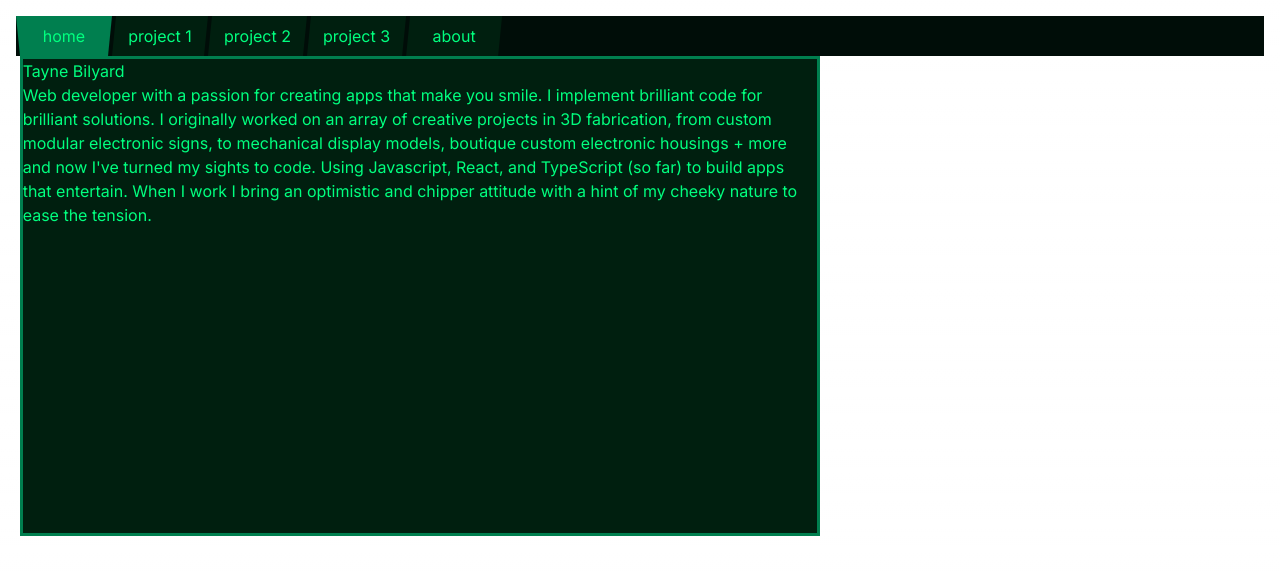
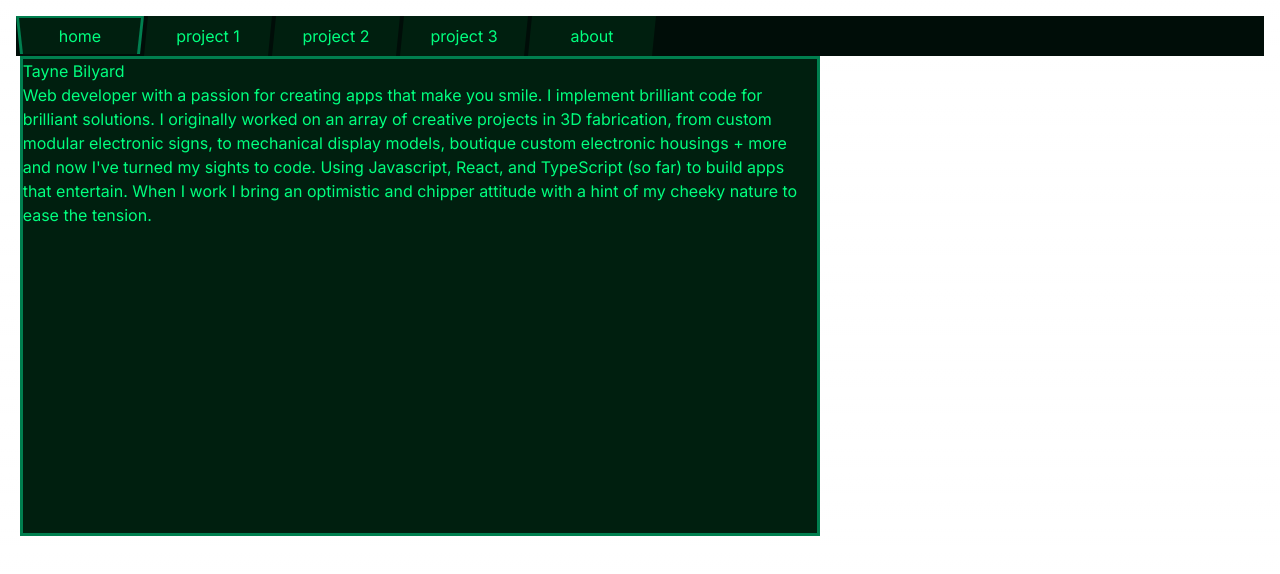
Before and after one commit to TayneB/portfol-marbware, a Next.js app: page / in a window 1280 px wide. Shown: the top 574 px of the page. Built offline with nearby package versions, Linux system fonts and the light colour scheme.

Commit message:
css evening

```diff
--- a/src/app/globals.css
+++ b/src/app/globals.css
@@ -38,7 +38,7 @@ body {
 
 .nav-bar li {
   float: left;
-  min-width: 6rem;
+  min-width: 8rem;
 }
 
 /* Style the links */
@@ -84,11 +84,23 @@ body {
 .nav-bar li.true {
   background-color: rgb(0, 127, 79);
   color: rgb(0, 31, 15);
-  padding: 0.25rem 0.375rem;
+  padding: 0.125rem 0.1875rem;
+  padding-bottom: 0.125rem;
   clip-path: polygon(
     0 0,
     100% 0,
-    calc(100% - 0.25rem) 100%,
+    calc(100% - 0.25rem) calc(100% - 0.125rem),
+    calc(0% + 0.25rem) calc(100% - 0.125rem)
+  );
+}
+
+.nav-bar li.true a {
+  background-color: rgb(0, 31, 15);
+  padding: calc(0.25rem + 0.125rem) calc(0.375rem + 0.1875rem);
+  clip-path: polygon(
+    0 0,
+    100% 0,
+    calc(100% - 0.25rem) calc(100%),
     calc(0% + 0.25rem) 100%
   );
 }
```
